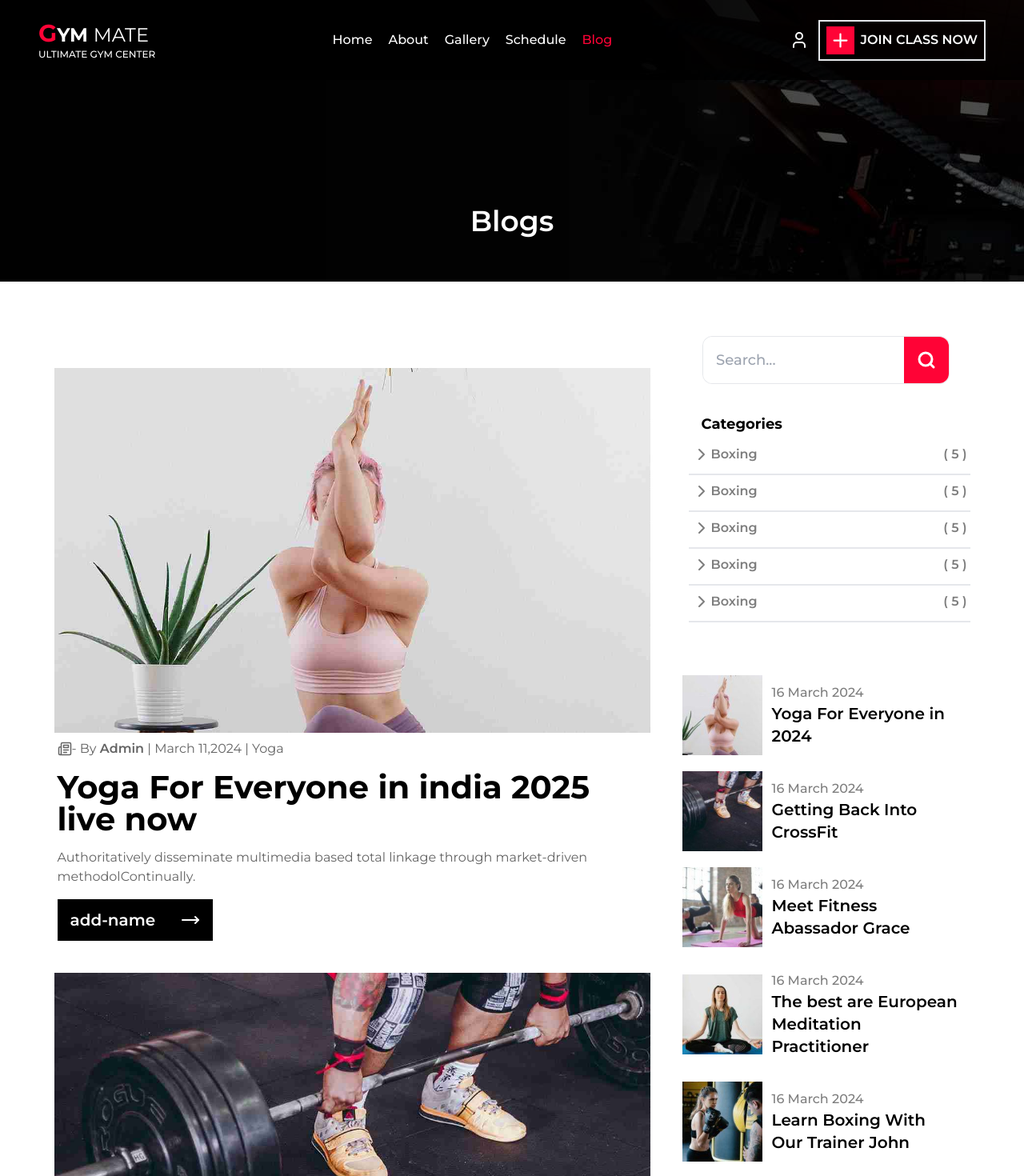
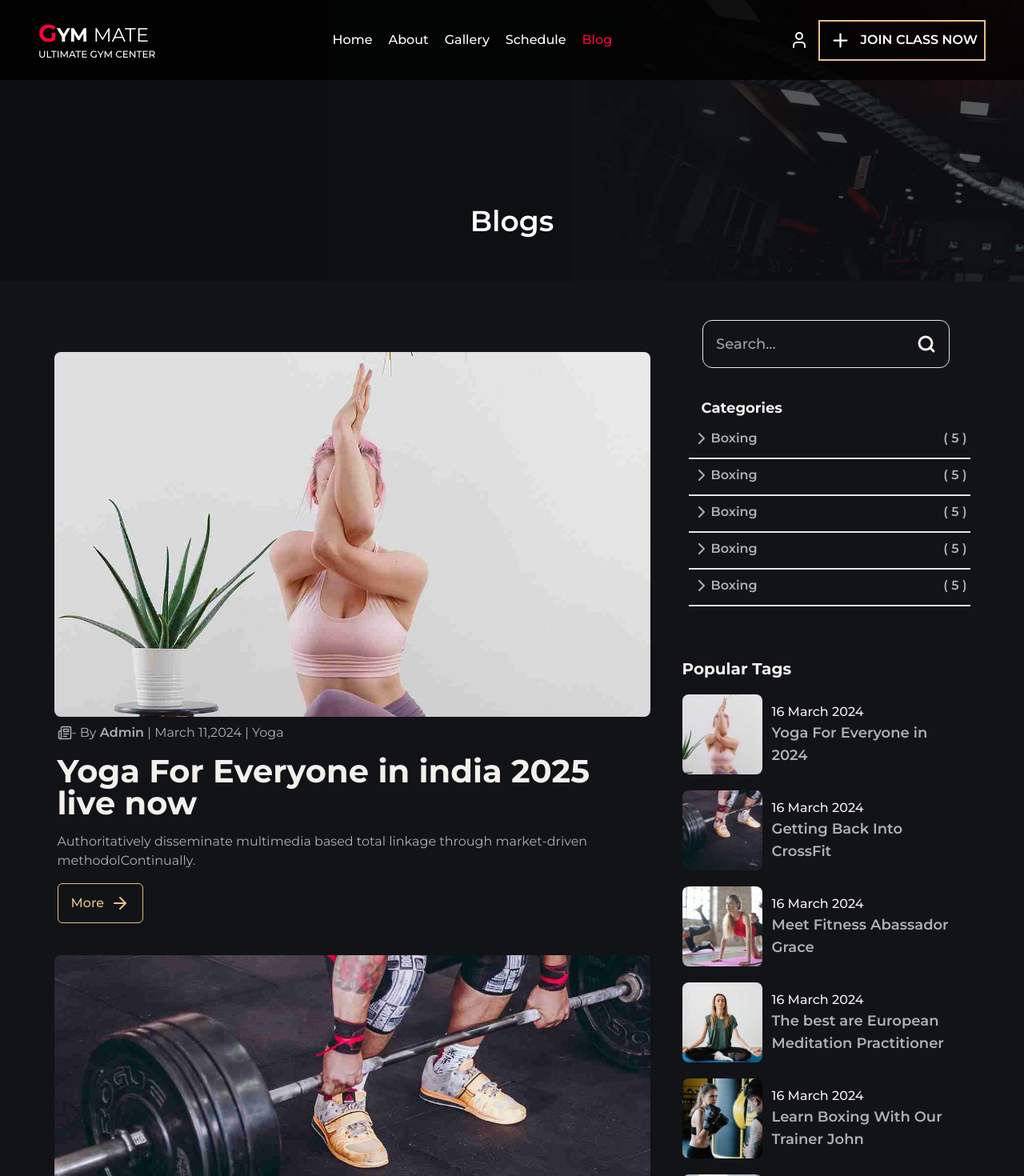
Before and after one commit to abhisheksooni/Gym-mate, a React (Vite) app: page /blog in a window 1280 px wide. Shown: the top 1470 px of the page at 80% size. Built offline with nearby package versions, Linux system fonts and the light colour scheme.

Commit message:
style: All background color - Button, bolg section, nav

```diff
--- a/src/Pages/Blog/Blog.jsx
+++ b/src/Pages/Blog/Blog.jsx
@@ -100,12 +100,12 @@ const recentImg = [
     <section className=' pb-10'>
       {/* Background img */}
     <div className="bg-addpage bg-no-repeat  text-center">
-    <div className="  h-[22rem]  bg-black/70  ">
+    <div className="  h-[22rem]  bg-bgColor1/70  ">
     <h1 className='pt-[16rem] text-[#fff] text-4xl font-semibold'>Blogs</h1>
     </div>
     </div>
 
-    <div className=" mt-12 p-5 flex flex-wrap gap-10 justify-center">
+    <div className=" bg-bgColor1 pt-12 p-5 flex flex-wrap gap-10 justify-center">
 {/* Blog */}
     <div className=" max-w-[745px]">
 
@@ -114,17 +114,17 @@ const recentImg = [
   blogs.map((i)=>(
     <div  key={Math.random()} className="">
 <div className=" my-10 max-w-[745px]">
-<img src={i.img} alt="" />
+<img src={i.img} alt=""  className='rounded-lg'/>
 <div className="px-1">
 
-<div className=" flex items-center text-base text-[#646464] mt-2">
+<div className=" flex items-center text-base text-text2 mt-2">
 <Newspaper size={18}/>
 <span>-  By <span className='font-semibold'>Admin</span> | March 11,2024 | Yoga </span>
 </div>
 {/* Hading */}
-<h1 className=' text-[2.5rem] leading-10 font-bold my-4'>{i.Hadding}</h1>
-<p className='text-base text-[#646464] mb-4'>{i.discripson}</p>
-<Button addclass={" text-[#fff]"} />
+<h1 className=' text-[2.5rem] leading-10 text-text1 font-bold my-4'>{i.Hadding}</h1>
+<p className='text-base text-text2 mb-4'>{i.discripson}</p>
+<Button text='More' />
 </div>
 </div>
 </div>
@@ -139,18 +139,18 @@ const recentImg = [
 <div className=" flex items-center mx-auto h-[60px] border-[1px] rounded-xl">
   <input type="search"
   placeholder='Search...'
-  className='h-full p-4 font-medium outline-none  text-[18px] rounded-s-xl'
+  className='h-full p-4 font-medium outline-none bg-transparent text-text1 text-[18px] rounded-s-xl'
   />
   {/* <button>X</button> */}
-  <button className='px-4 bg-red h-full text-white rounded-r-xl'><Search strokeWidth={3} /></button>
+  <button className='px-4 hover:text-gold h-full text-text1 rounded-r-xl'><Search strokeWidth={3} /></button>
 </div>
 
 {/* Categories */}
 
 <div className=" pl-2 py-4">
-  <p className=' my-1 pl-4 font-bold text-lg'>Categories</p>
+  <p className=' my-1 pl-4 font-bold text-lg text-text1'>Categories</p>
 
-  <div className="flex justify-between px-1 items-center font-semibold cursor-pointer text-[#7e7e7e] hover:text-[#ff0336] border-b-2 pb-3 py-2">
+  <div className="flex justify-between px-1 items-center font-semibold cursor-pointer text-text2 hover:text-text1 border-b-2 pb-3 py-2">
     <div className="flex">
   <ChevronRight/>
     <p > Boxing</p>
@@ -158,7 +158,7 @@ const recentImg = [
     <span >( 5 )</span>
   </div>
 
-  <div className="flex justify-between px-1 items-center font-semibold cursor-pointer text-[#7e7e7e] hover:text-[#ff0336] border-b-2 pb-3 py-2">
+  <div className="flex justify-between px-1 items-center font-semibold cursor-pointer text-text2 hover:text-text1 border-b-2 pb-3 py-2">
     <div className="flex">
   <ChevronRight/>
     <p > Boxing</p>
@@ -166,7 +166,7 @@ const recentImg = [
     <span >( 5 )</span>
   </div>
 
-  <div className="flex justify-between px-1 items-center font-semibold cursor-pointer text-[#7e7e7e] hover:text-[#ff0336] border-b-2 pb-3 py-2">
+  <div className="flex justify-between px-1 items-center font-semibold cursor-pointer text-text2 hover:text-text1 border-b-2 pb-3 py-2">
     <div className="flex">
   <ChevronRight/>
     <p > Boxing</p>
@@ -174,7 +174,7 @@ const recentImg = [
     <span >( 5 )</span>
   </div>
 
-  <div className="flex justify-between px-1 items-center font-semibold cursor-pointer text-[#7e7e7e] hover:text-[#ff0336] border-b-2 pb-3 py-2">
+  <div className="flex justify-between px-1 items-center font-semibold cursor-pointer text-text2 hover:text-text1 border-b-2 pb-3 py-2">
     <div className="flex">
   <ChevronRight/>
     <p > Boxing</p>
@@ -182,7 +182,7 @@ const recentImg = [
     <span >( 5 )</span>
   </div>
 
-  <div className="flex justify-between px-1 items-center font-semibold cursor-pointer text-[#7e7e7e] hover:text-[#ff0336] border-b-2 pb-3 py-2">
+  <div className="flex justify-between px-1 items-center font-semibold cursor-pointer text-text2 hover:text-text1 border-b-2 pb-3 py-2">
     <div className="flex">
   <ChevronRight/>
     <p > Boxing</p>
@@ -195,15 +195,16 @@ const recentImg = [
 
 {/* recent  */}
 <ul className=' my-4'>
+<p className='font-bold text-xl my-4 text-text1'>Popular Tags</p>
   {
     recentImg.map(e=>(
       <li key={Math.random()} className=' flex items-center my-4'>
       <img src={e.img} alt=""
-      className=' w-[100px] cursor-pointer'
+      className=' w-[100px] cursor-pointer rounded-lg'
       />
       <div className="p-3">
-        <p className=' font-medium text-[#7e7e7e]'>16 March 2024</p>
-        <p className=' font-semibold text-xl hover:text-red cursor-pointer'>{e.discripson}</p>
+        <p className=' font-medium text-text1'>16 March 2024</p>
+        <p className=' font-semibold text-lg text-text2 hover:text-text1 cursor-pointer'>{e.discripson}</p>
       </div>
     </li>
     ))
@@ -214,8 +215,8 @@ const recentImg = [
 
 {/* tags */}
 <div className="">
-<p className='font-bold text-xl my-4'>Popular Tags</p>
-<div className=" flex flex-wrap gap-x-5 gap-y-3 text-lg font-medium text-[#7e7e7e] hover:*:text-red">
+<p className='font-bold text-xl my-4 text-text1'>Popular Tags</p>
+<div className=" flex flex-wrap gap-x-5 gap-y-3 text-lg font-medium text-text2 hover:*:text-text1">
 <span>#Crossfit</span>
 <span>#Fitness</span>
 <span>#Gym</span>
--- a/src/components/Button/Button.jsx
+++ b/src/components/Button/Button.jsx
@@ -1,11 +1,11 @@
 import React from 'react'
-import { MoveRight } from 'lucide-react';
+import { ArrowRight } from 'lucide-react';
 
 function Button({text="add-name", bg="red", goto, addclass}) {
   return (
-    <button className={`px-4 py-3 bg-[#000] text-xl font-semibold flex items-center justify-start gap-8 ${addclass}`}>
-        {text}
-    <MoveRight/>
+    <button className={`px-4 py-3 border border-[#E7BF85] text-[#E7BF85] hover:text-white hover:bg-gradient-to-br  from-[#F19935] to-[#E7BF85] rounded-md  font-medium flex items-center justify-start gap-2 ${addclass}`}>
+       <p>{text}</p>
+    <ArrowRight/>
     </button>
   )
 }
--- a/src/components/Nav/Nav.jsx
+++ b/src/components/Nav/Nav.jsx
@@ -58,8 +58,8 @@ function Nav() {
                 <NavLink to={"login"}  className={({isActive})=>`${isActive?"text-red":""} hover:text-red`}><User /></NavLink>
             {/* <button className=''></button> */}
 
-            <button className='items-center font-semibold gap-2 border-2 p-1.5 px-2 hidden sm:flex'>
-               <span className=' bg-red p-1'>
+            <button className='items-center font-semibold gap-2 border-2 p-1.5 px-2 hidden sm:flex border-[#E7BF85] hover:text-[#E7BF85]'>
+               <span className='  p-1'>
                 <Plus size={27} />
                </span>
                  JOIN CLASS NOW
--- a/tailwind.config.js
+++ b/tailwind.config.js
@@ -6,7 +6,13 @@ export default {
     extend: {
       colors:{
         'red':"#FF0336",
-        'heroBgColor':"#0C1114"
+        'gold':"#F6AE4F",
+        'heroBgColor':"#0C1114",
+        'bgColor1':"#111317",
+        'bgColor2':"#1F2125",
+        'boxHoverColor':"#1F2125",
+        'text1':"#F3F0EC",
+        'text2':"#ADB0B6",
       },
       backgroundImage:{
         // 'heroBg': 'url("./src/Images/young-fitness-man-studio.jpg")',
```
